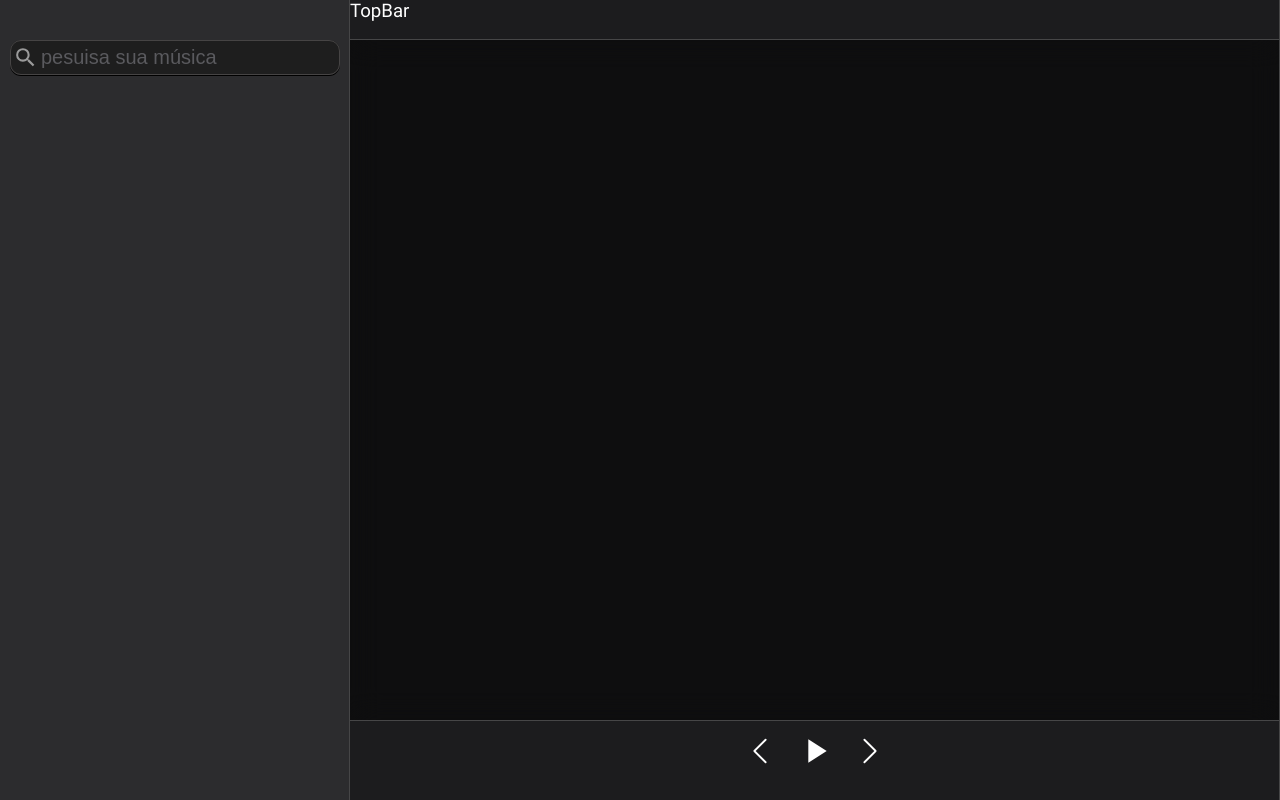
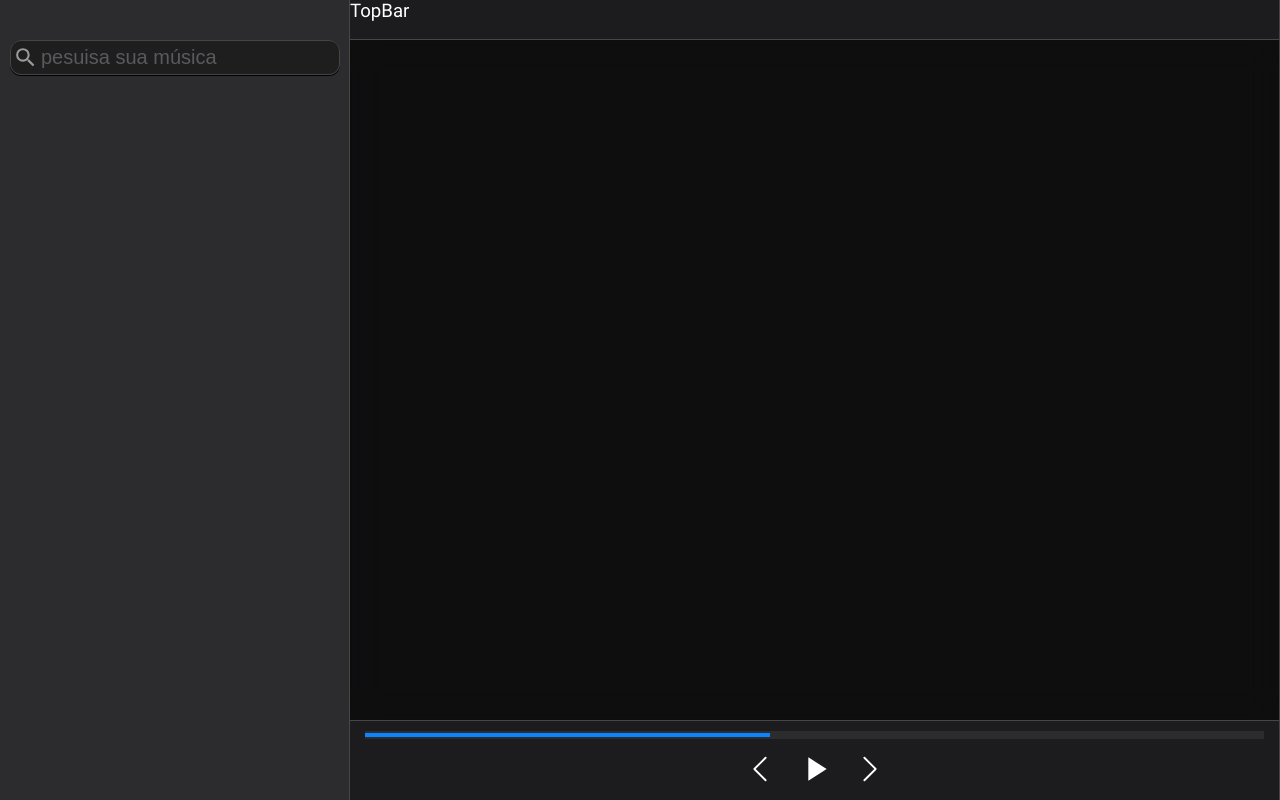
Before and after one commit to Admin-Alfredo/mbox-desktop, a React (Vite) app in the folder ui/: page / in a window 1280 px wide. Built offline with nearby package versions, Linux system fonts and the light colour scheme.

Commit message:
13 - trabalhando no progressBar

```diff
--- a/ui/src/components/Player/index.jsx
+++ b/ui/src/components/Player/index.jsx
@@ -5,7 +5,8 @@ import {
   WrapperControlls,
   ControlMain,
   Chevron,
-  Play
+  Play,
+  ProgressBar
 } from './styles'
 import { MdPause, MdPlayArrow } from 'react-icons/md'
 import {
@@ -24,7 +25,6 @@ export default function Player() {
   const { state, dispatch } = useContext(TrackContext)
   const TagAudio = useRef(null)
 
-  console.log(state)
   useEffect(() => {
     console.log(TagAudio.current)
     // TagAudio.current.addEventListener('ended', (e) => {
@@ -60,6 +60,12 @@ export default function Player() {
         .catch((err) => console.error("Erro iniciar a música", err.message))
     }
   }
+  const handlerChangeProgress = (e) => {
+    const currentSelectedArea = e.clientX - e.currentTarget.getBoundingClientRect().x;// area selecionado em pixa
+    const currentSelectedArea_p = Math.round((currentSelectedArea * 100) / e.currentTarget.getBoundingClientRect().width)
+    console.log(e.currentTarget.children[0])
+    e.currentTarget.children[0].style.width = ` ${currentSelectedArea_p}%`
+  }
   // const addTrackToPlayer = useCallback(function (track) {
   //   setPlaylist(items => items.map(item => {
   //     if (track.File.name == item.File.name) {
@@ -80,12 +86,9 @@ export default function Player() {
       minHeight="80px"
       borderTop
       modifyDimention="width">
-      <audio
-        autoPlay
-        ref={TagAudio}>
-      </audio>
-      <WrapperProgressBar>
-
+      <audio autoPlay ref={TagAudio} ></audio>
+      <WrapperProgressBar onClick={handlerChangeProgress}>
+        <ProgressBar />
       </WrapperProgressBar>
       <WrapperControlls>
         <ControlMain>
--- a/ui/src/components/Player/styles.js
+++ b/ui/src/components/Player/styles.js
@@ -3,10 +3,24 @@ import Pane from "../Pane";
 import WrapperIcon from "../WrapperIcon";
 
 export const Container = styled(Pane)`
-
+  display: flex;
+  flex-direction: column;
+  padding: 0 15px;
 `
 export const WrapperProgressBar = styled.div`
-
+  margin-top: 10px;
+  height: 8px;
+  width: 100%;
+  background-color: ${({ theme }) =>  theme.pane.backgroundPrimary };
+  display: flex;
+  align-items: center;
+`
+export const ProgressBar = styled.div`
+  /* align-items: center; */
+ width: 45%;
+ height: 4px;
+ background-color: ${({ theme }) =>  theme.colorPrimary };
+ /* margin: 0px auto; */
 `
 export const WrapperControlls = styled.div`
   display: flex;
```
